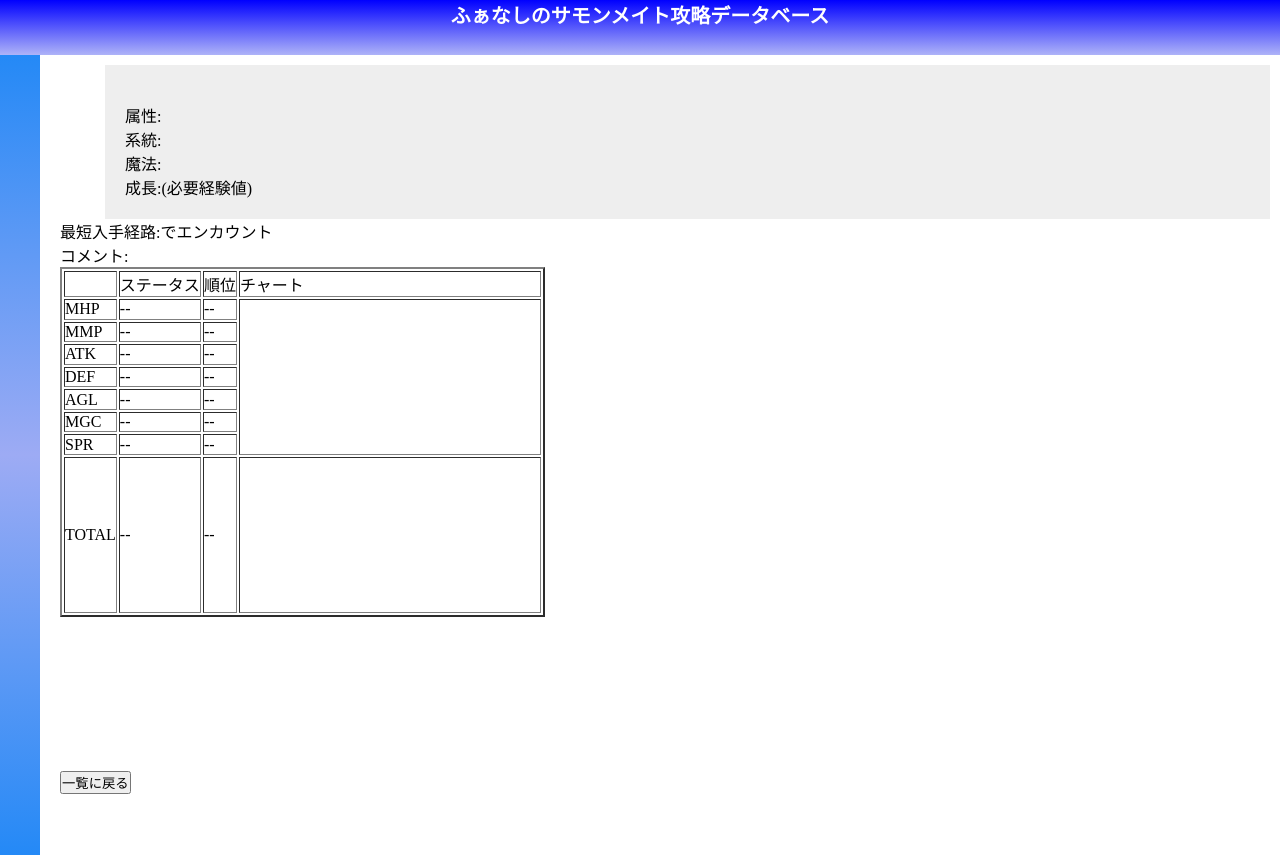
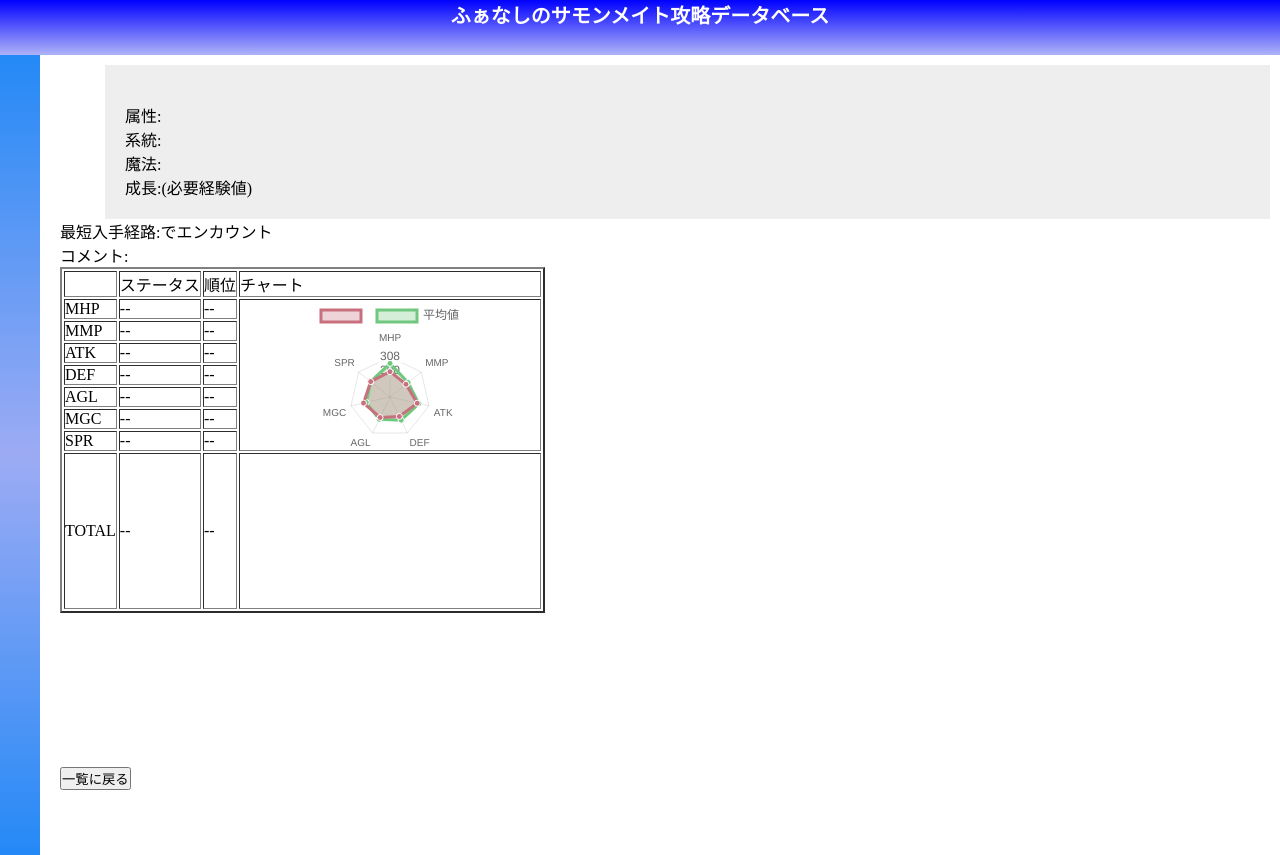
Before and after one commit to Fanatickaeru/summon-mate, a plain HTML site: page data.html in a window 1280 px wide. Drawn offline with nearby package versions, Linux system fonts and the light colour scheme; no server answers.

Commit message:
Update data.html

```diff
--- a/data.html
+++ b/data.html
@@ -63,7 +63,7 @@
         }
     }
 
-	async function startDB() {// SQLiteからデータを引っ張り出す
+	async function fromDB(id) {// SQLiteからデータを引っ張り出す
 		const sqlPromise = initSqlJs({
 			locateFile: file => `https://cdnjs.cloudflare.com/ajax/libs/sql.js/1.5.0/${file}`
 		});
@@ -71,10 +71,7 @@
 		const dataPromise = fetch(sqlFilePath).then(res => res.arrayBuffer());
 		const [SQL, buf] = await Promise.all([sqlPromise, dataPromise]);
 		const db = new SQL.Database(new Uint8Array(buf));
-		return(db);
-	}
 
-	function fromDB(db,id){
 		let data=status(id);
 		let query="select T1.成長区分 as 成長区分,T2.必要経験値 as 必要経験値 from STATUS T1,glows T2 where T1.成長区分=T2.成長区分 and ID="+String(id)+";";
         let contents = db.exec(query);
@@ -97,8 +94,7 @@
     window.onload = function(){
         let id = getUrlParam("id");
         data(datajson,id);
-		let db=startDB();
-		fromDB(db,id);
+		fromDB(id);
 		draw("RadarChar","radar");
 
 		/*
```
